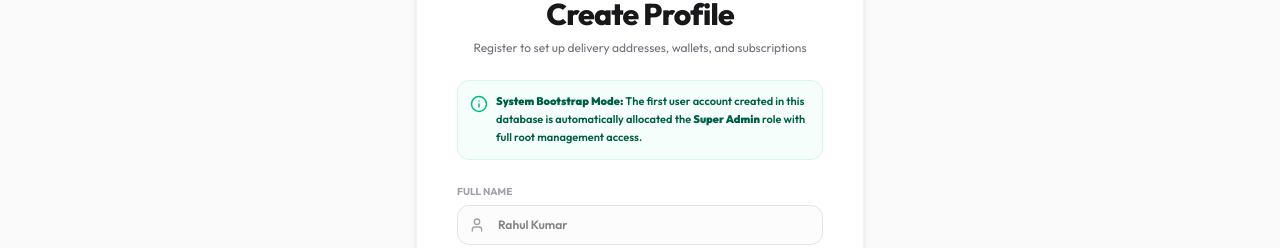
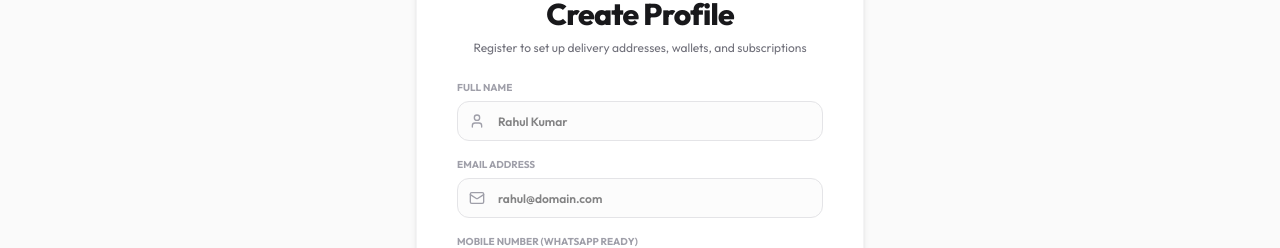
Before and after one commit to arcgwk-cyber/emarket, a Next.js app: page /register in a window 1280 px wide. Shown: the part 200-448 px from the top of the page. Built offline with nearby package versions, Linux system fonts and the light colour scheme; no server answers; the database is empty; what pg-connection-string would draw is missing.

Commit message:
chore: remove system bootstrap mode info box from registration page

```diff
--- a/components/customer/RegisterForm.tsx
+++ b/components/customer/RegisterForm.tsx
@@ -3,7 +3,7 @@
 import React, { useState } from 'react';
 import Link from 'next/link';
 import { useRouter, useSearchParams } from 'next/navigation';
-import { Mail, Lock, User, Phone, Loader2, ArrowRight, Info } from 'lucide-react';
+import { Mail, Lock, User, Phone, Loader2, ArrowRight } from 'lucide-react';
 
 export default function RegisterForm() {
   const router = useRouter();
@@ -79,13 +79,6 @@ export default function RegisterForm() {
           </p>
         </div>
 
-        {/* Info box: Bootstrap alert */}
-        <div className="rounded-xl bg-emerald-50/50 border border-emerald-100 p-3 text-[11px] font-semibold text-emerald-800 dark:bg-emerald-950/20 dark:border-emerald-900/30 dark:text-emerald-400 flex gap-2">
-          <Info className="h-4.5 w-4.5 text-emerald-500 shrink-0 mt-0.5" />
-          <p className="leading-relaxed">
-            <strong>System Bootstrap Mode:</strong> The first user account created in this database is automatically allocated the <strong>Super Admin</strong> role with full root management access.
-          </p>
-        </div>
 
         {errorMsg && (
           <div className="rounded-xl bg-rose-50 border border-rose-100 p-3 text-xs font-semibold text-rose-600 dark:bg-rose-950/20 dark:border-rose-900/30">
```
